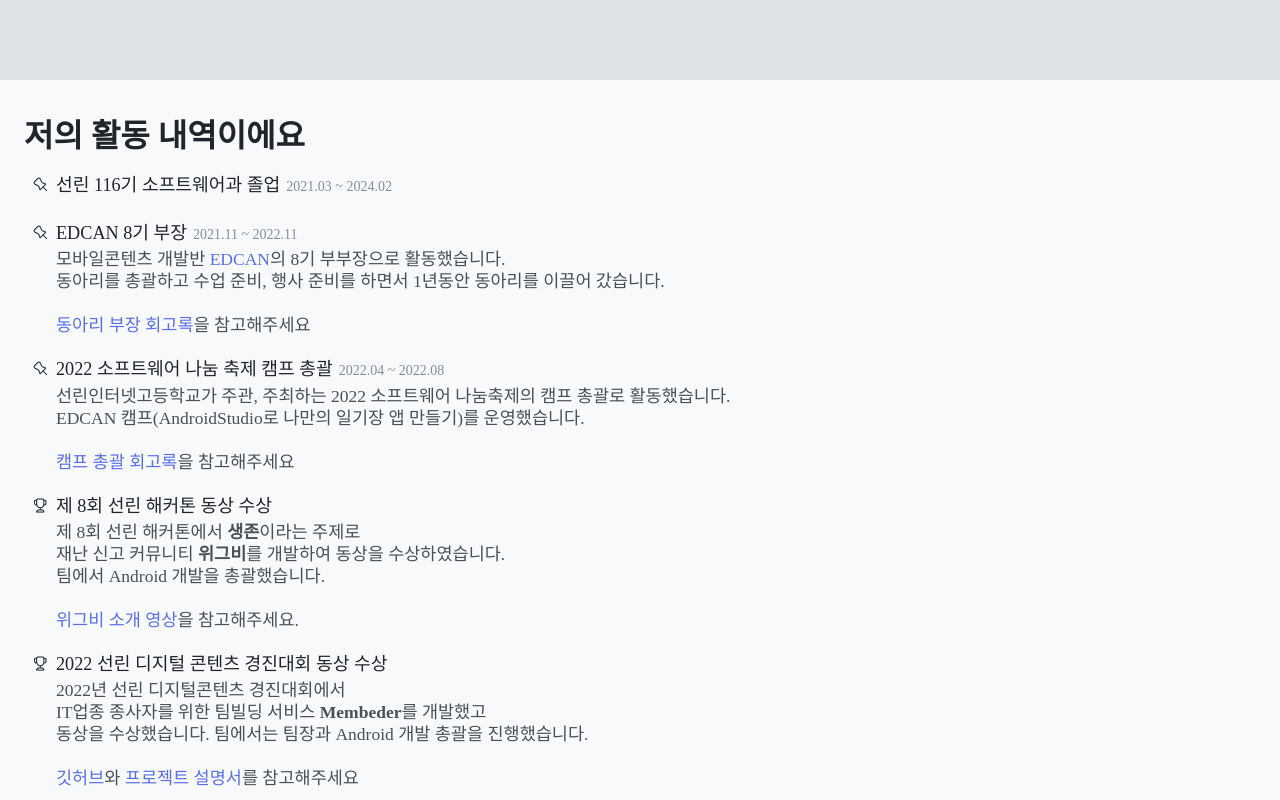
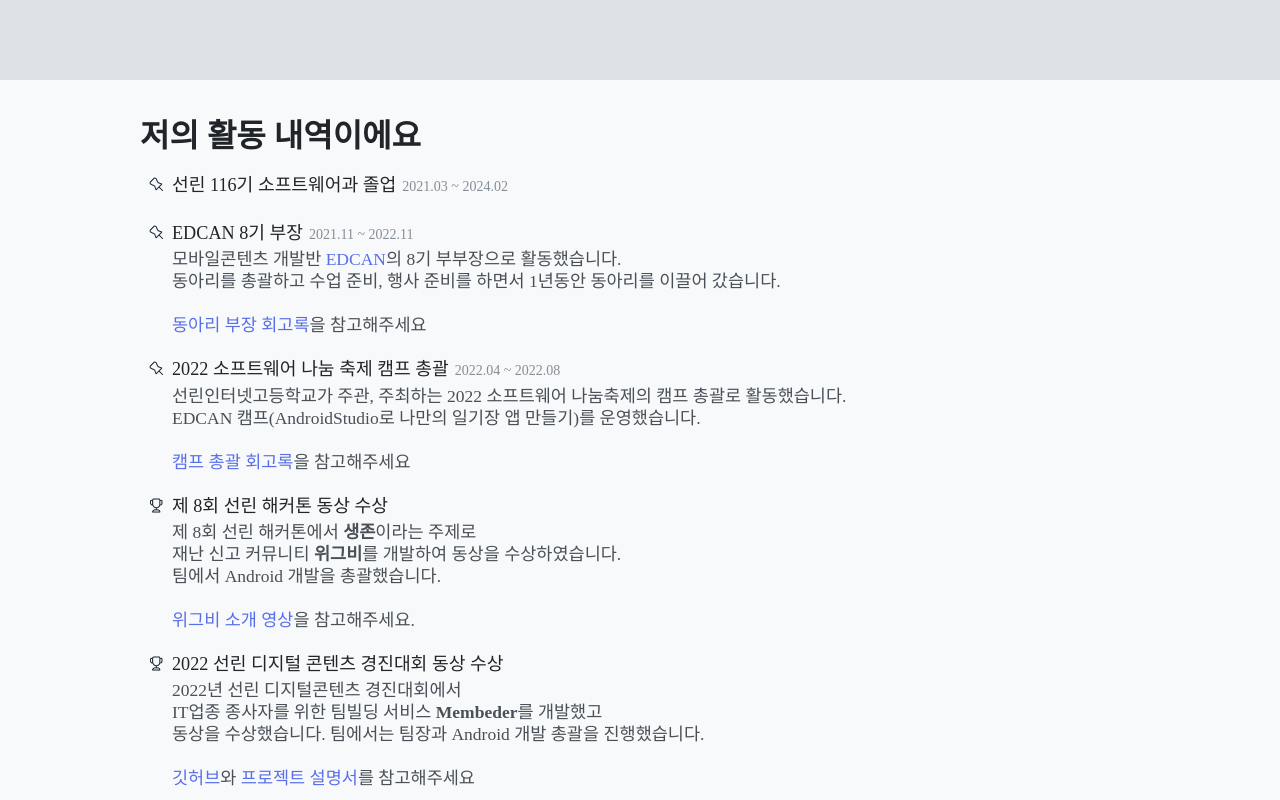
Before and after one commit to kichan05/kichan.dev, a React (Create React App) app: page / in a window 1280 px wide. Shown: the part 1520-2320 px from the top of the page. Built offline with nearby package versions, Linux system fonts and the light colour scheme; a web font is replaced by a local one.

Commit message:
Profile Section UI

```diff
--- a/src/section/ProfileSection.js
+++ b/src/section/ProfileSection.js
@@ -5,6 +5,11 @@
 const ProfileSectionStyle = styled.section`
   padding: 40px 24px;
   background-color: ${p => p.theme.color.Gray0};
+
+  .content {
+    max-width: ${p => p.theme.size.mobileMaxWidth}px;
+    margin: 0 auto;
+  }
 
   h2 {
     color: ${p => p.theme.color.Gray9};
@@ -27,6 +32,7 @@
 export const ProfileSection = () => {
   return (
     <ProfileSectionStyle>
+      <div className="content">
         <h2>저의 활동 내역이에요</h2>
         <ul>
           {profileData.map((p, i) => (
@@ -35,6 +41,7 @@
               profile={p}/>
           ))}
         </ul>
+      </div>
     </ProfileSectionStyle>
   )
 }
```
Lines whose indentation alone changed are shown as unchanged.
